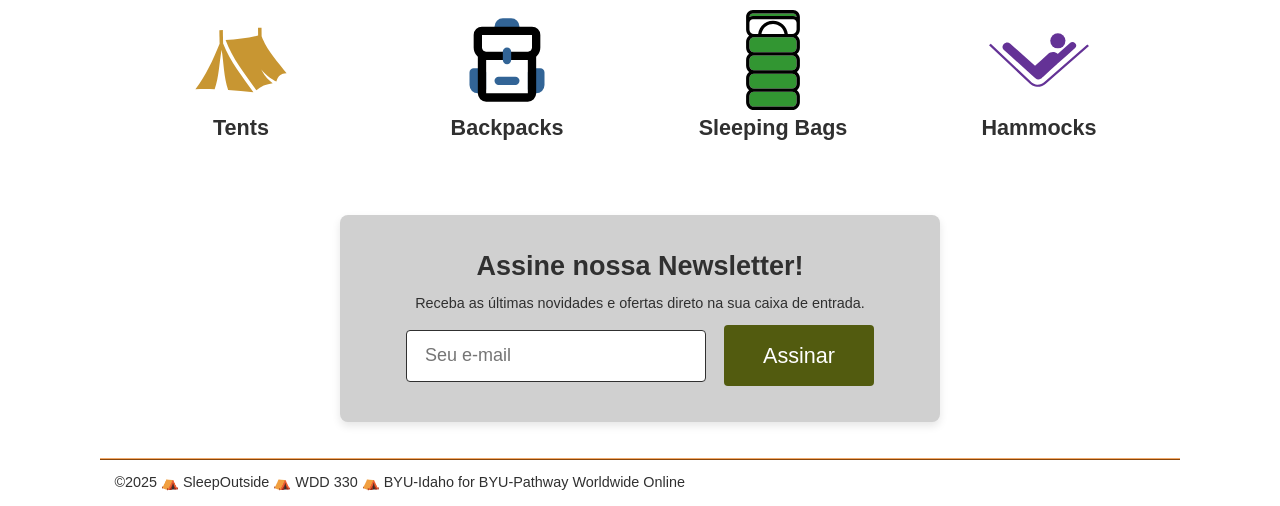
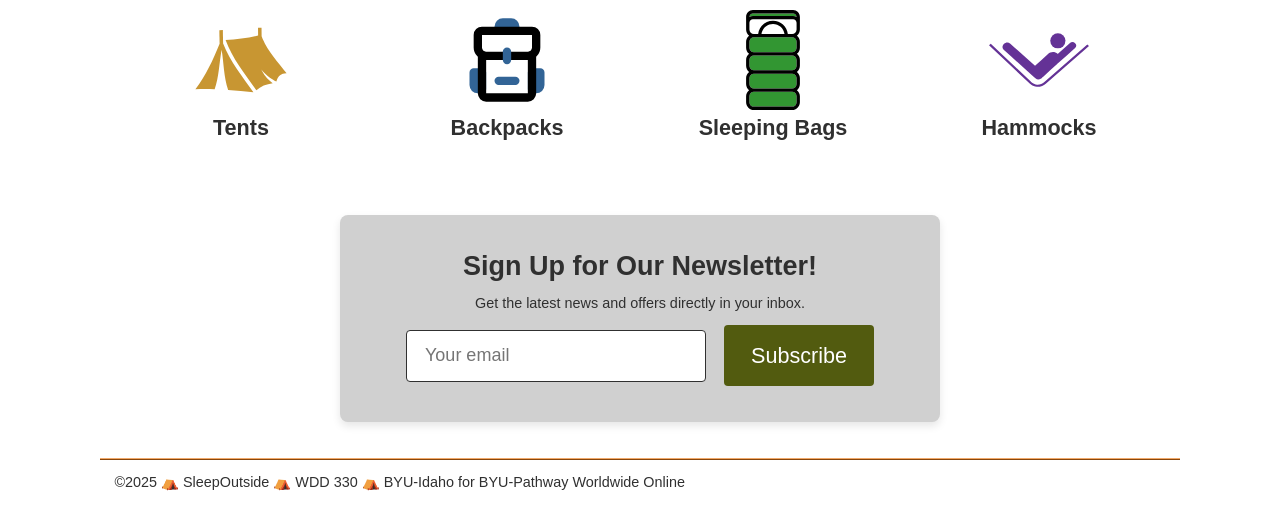
Before and after one commit to gabrieldubiela/Sleep-Outside, a website built with Vite: page src/index.html in a window 1280 px wide. Shown: the part 469-975 px from the top of the page. Built offline with nearby package versions, Linux system fonts and the light colour scheme.

Commit message:
fix newsletter

```diff
--- a/src/index.html
+++ b/src/index.html
@@ -60,14 +60,14 @@
 
       <!-- New Newsletter Section -->
       <section class="newsletter-box">
-        <h2>Assine nossa Newsletter!</h2>
-        <p>Receba as últimas novidades e ofertas direto na sua caixa de entrada.</p>
+        <h2>Sign Up for Our Newsletter!</h2>
+        <p>Get the latest news and offers directly in your inbox.</p>
         <form id="newsletter-form" class="newsletter-form">
-          <input type="email" id="newsletter-email" placeholder="Seu e-mail" required />
-          <button type="submit">Assinar</button>
+          <input type="email" id="newsletter-email" placeholder="Your email" required />
+          <button type="submit">Subscribe</button>
         </form>
         <p id="newsletter-success-message" class="newsletter-success-message hide">
-          Obrigado por assinar!
+          Thanks for subscribing!
         </p>
       </section>
     </main>
```
